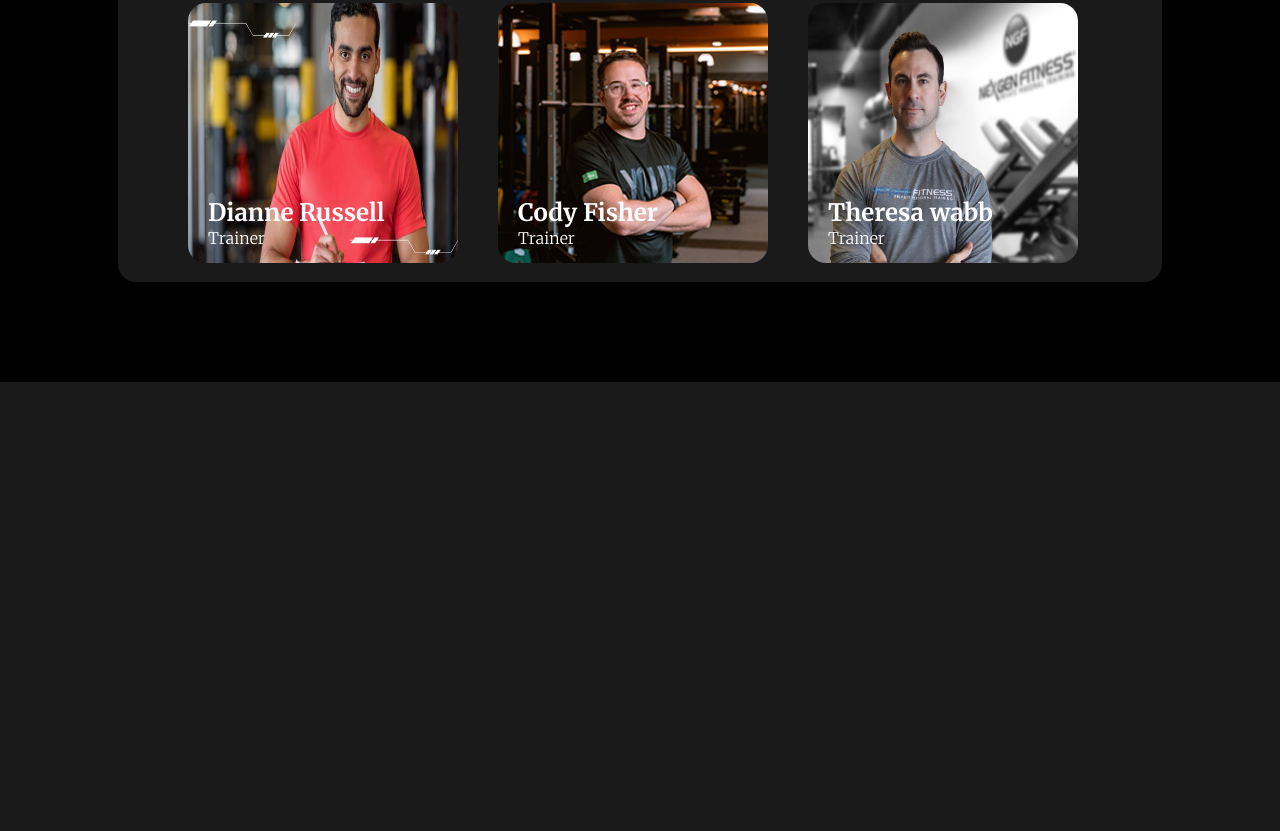
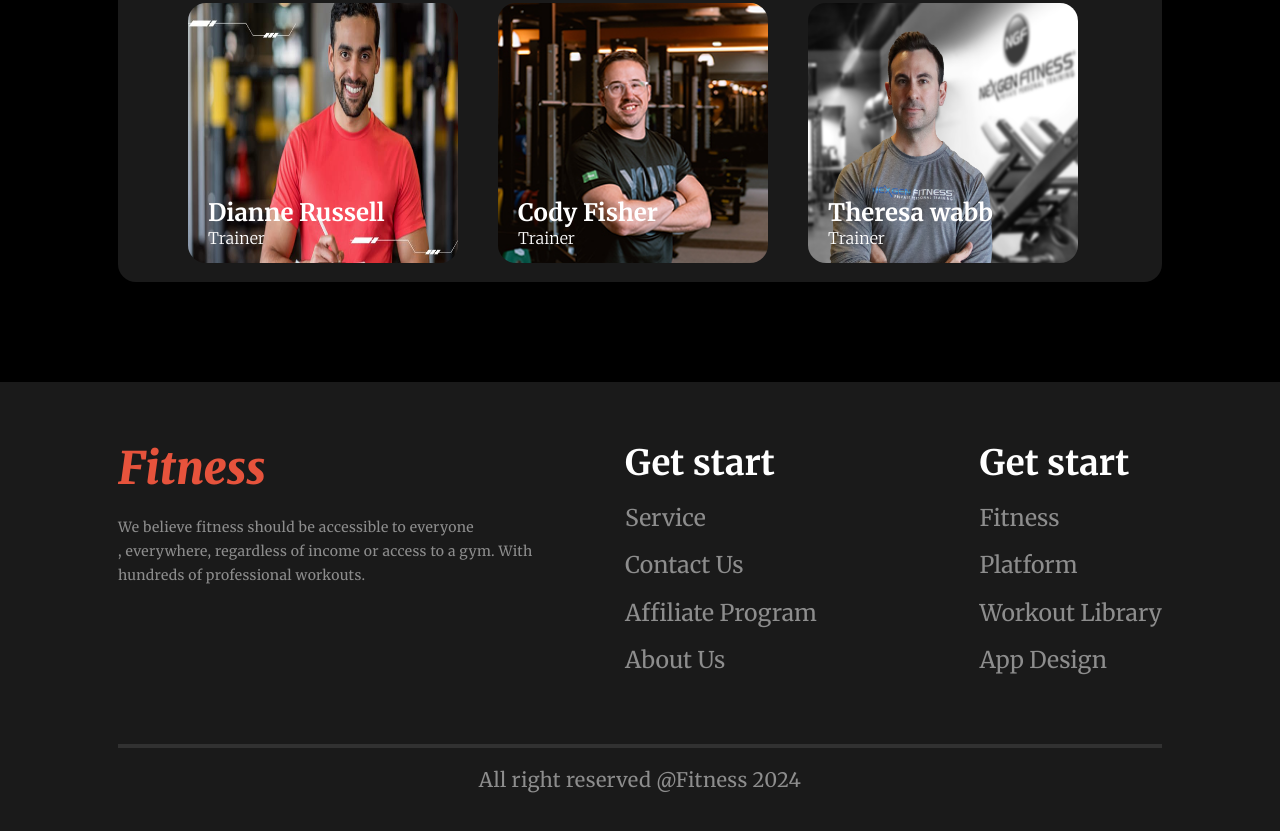
Before and after one commit to Shahil-Dev/Fitness, a plain HTML site: page index.html in a window 1280 px wide. Shown: the part 2853-3684 px from the top of the page. Drawn offline with Linux system fonts and the light colour scheme.

Commit message:
finel push done

```diff
--- a/index.html
+++ b/index.html
@@ -193,7 +193,35 @@
     </div>
     </main>
     <footer class="footer">
-
+    <div class="footer-mainDiv ">
+      <div class="display-flex wwe">
+        <div >
+            <!--Fitness-->
+            <h1 class="fit">Fitness</h1>
+            <p class="one">We believe fitness should be accessible to everyone <br>, everywhere, regardless of income or access to a gym. With <br> hundreds of professional workouts.</p>
+           </div>
+           <div class="serves">
+            <!--get-start-->
+            <h1 class="boom">Get start</h1>
+            <p class="about">Service</p>
+            <p class="about">Contact Us</p>
+            <p class="about">Affiliate Program</p>
+            <p class="about">About Us</p>
+           </div>
+           <div class="plat">
+            <!--let's-start-->
+            <h1 class="boom">Get start</h1>
+            <p class="about">Fitness</p>
+            <p class="about">Platform</p>
+            <p class="about">Workout Library</p>
+            <p class="about">App Design</p>
+           </div>
+      </div>
+      <div class="design">
+       <hr class="hr">
+       <h1 class="right">All right reserved @Fitness 2024</h1>
+      </div>
+    </div>
     </footer>
 </body>
 </html>
--- a/style.css
+++ b/style.css
@@ -378,6 +378,59 @@ table {
     background: rgba(255, 255, 255, 0.1);
     margin-top: 100px;
   }
+  .footer-mainDiv{
+    max-width: 1044px;
+    margin: 0 auto;
+    padding-top: 60px;
+
+  }
+  .one{
+    color: rgba(255, 255, 255, 0.5);
+    font-size: 14px;
+    margin-top: 20px;
+    font-weight: 400;
+    line-height: 24px;
+    letter-spacing: 0.3px;
+    text-align: left;
+  }
+  .serves{
+    margin-left: -70px;
+  }
+  .right{
+    color: rgba(255, 255, 255, 0.5);
+    font-size: 20px;
+    font-weight: 400;
+    line-height: 24px;
+    letter-spacing: 0.3px;
+    text-align: center;
+    margin-top: 20px;
+  }
+  .hr{
+    border: 2px solid rgba(255, 255, 255, 0.1);
+  }
+  .design{
+    margin-top: 70px;
+  }
+  .wwe{
+    justify-content: space-between;
+  }
+  .boom{
+    color: rgb(255, 255, 255);
+     font-size: 35px;
+    font-weight: 700;
+    line-height: 120%;
+    letter-spacing: 0%;
+    text-align: left;
+  }
+  .about{
+    margin-top: 20px;
+    color: rgba(255, 255, 255, 0.5);
+     font-size: 23px;
+    font-weight: 400;
+    line-height: 120%;
+    letter-spacing: 0%;
+    text-align: left;
+  }
 /*Responsive media query*/
 @media (max-width: 576px) {
     .brand{
@@ -453,15 +506,16 @@ table {
    display: block;
  }
  .extra-h1{
-    text-align: left;
+    text-align: center;
     padding-top: 15px;
  }
  .calc{
     margin-top: 30px;
     margin-left: 20px;
+    text-align: center;
  }
  .should-p{
-    text-align: left;
+    text-align: center;
     margin-top: 15px;
  }
  table, thead, tbody, th, td, tr {
@@ -520,7 +574,33 @@ table {
     margin-top: 40px;
   }
   .footer{
-    width: 393px;
-height: 986px;
+    width: 458px;
+    height: 986px;
+  }
+  .wwe{
+    display: block;
+    text-align: center;
+    margin-left: 20px;
+  }
+  .one{
+    text-align: center;
+  }
+  .serves{
+    text-align: center;
+    margin-left: 0px;
+    margin-top: 20px;
+  }
+  .about{
+    text-align: center;
+  }
+  .boom{
+    text-align: center;
+  }
+  .fit{
+    margin-left: 10px;
+    text-align: center;
+  }
+  .plat{
+    margin-top: 20px;
   }
 }
```
